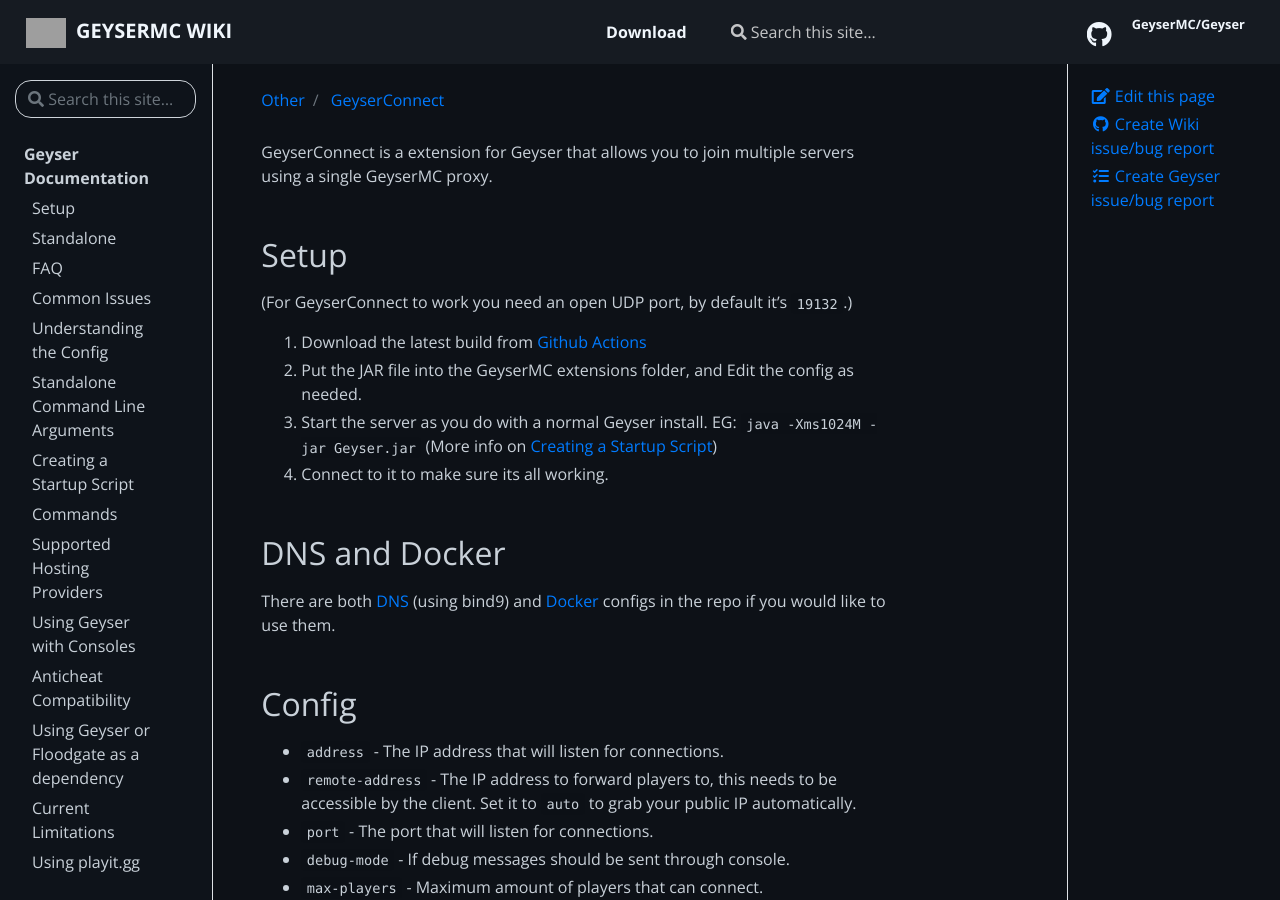
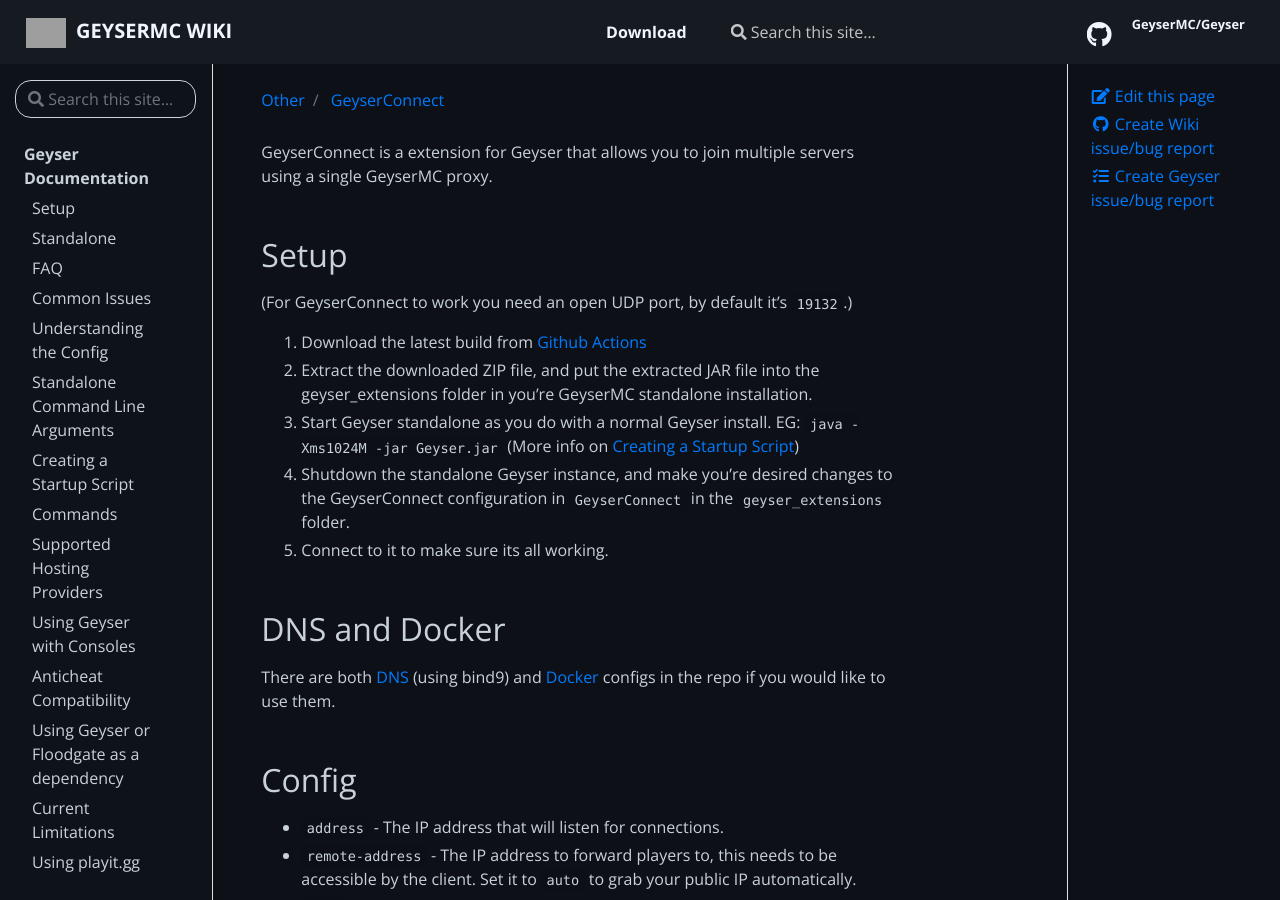
Before and after one commit to GeyserMC/GeyserWiki, a Jekyll site: the page built from _docs/other/geyserconnect.md, in a window 1280 px wide and 900 px high. Built offline with Jekyll 4.4.1, drawn with Linux system fonts in a browser that asks for light colours; grey boxes are pictures that could not be loaded.

Commit message:
Update geyserconnect.md
Make it more clear

```diff
--- a/_docs/other/geyserconnect.md
+++ b/_docs/other/geyserconnect.md
@@ -9,9 +9,10 @@
 ## Setup
 (For GeyserConnect to work you need an open UDP port, by default it's `19132`.)
 1. Download the latest build from [Github Actions](https://github.com/GeyserMC/GeyserConnect/actions)
-2. Put the JAR file into the GeyserMC extensions folder, and Edit the config as needed.
-3. Start the server as you do with a normal Geyser install. EG: `java -Xms1024M -jar Geyser.jar` (More info on [Creating a Startup Script](/geyser/creating-a-startup-script/))
-4. Connect to it to make sure its all working.
+2. Extract the downloaded ZIP file, and put the extracted JAR file into the geyser_extensions folder in you're GeyserMC standalone installation.
+3. Start Geyser standalone as you do with a normal Geyser install. EG: `java -Xms1024M -jar Geyser.jar` (More info on [Creating a Startup Script](/geyser/creating-a-startup-script/))
+4. Shutdown the standalone Geyser instance, and make you're desired changes to the GeyserConnect configuration in `GeyserConnect` in the `geyser_extensions` folder.
+5. Connect to it to make sure its all working.
 
 ## DNS and Docker
 There are both [DNS](https://github.com/GeyserMC/GeyserConnect/tree/master/bind9) (using bind9) and [Docker](https://github.com/GeyserMC/GeyserConnect/tree/master/docker) configs in the repo if you would like to use them.
```
